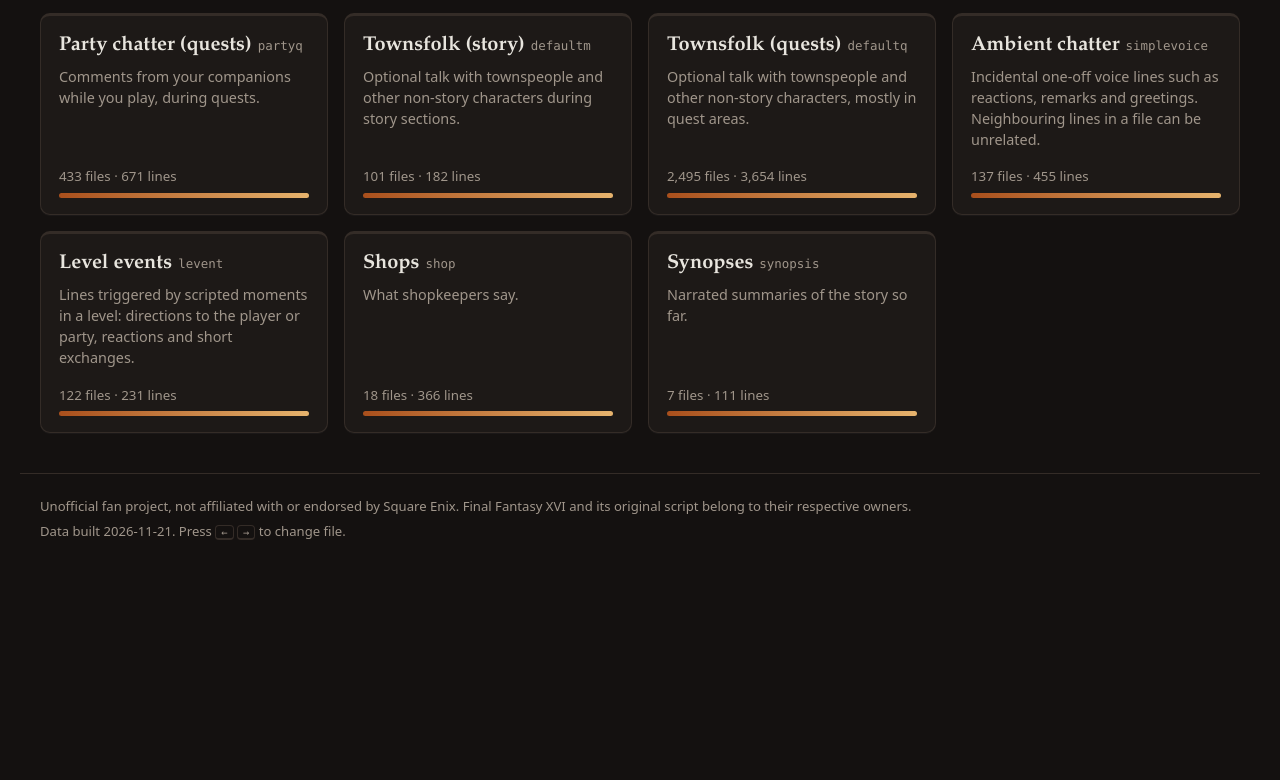
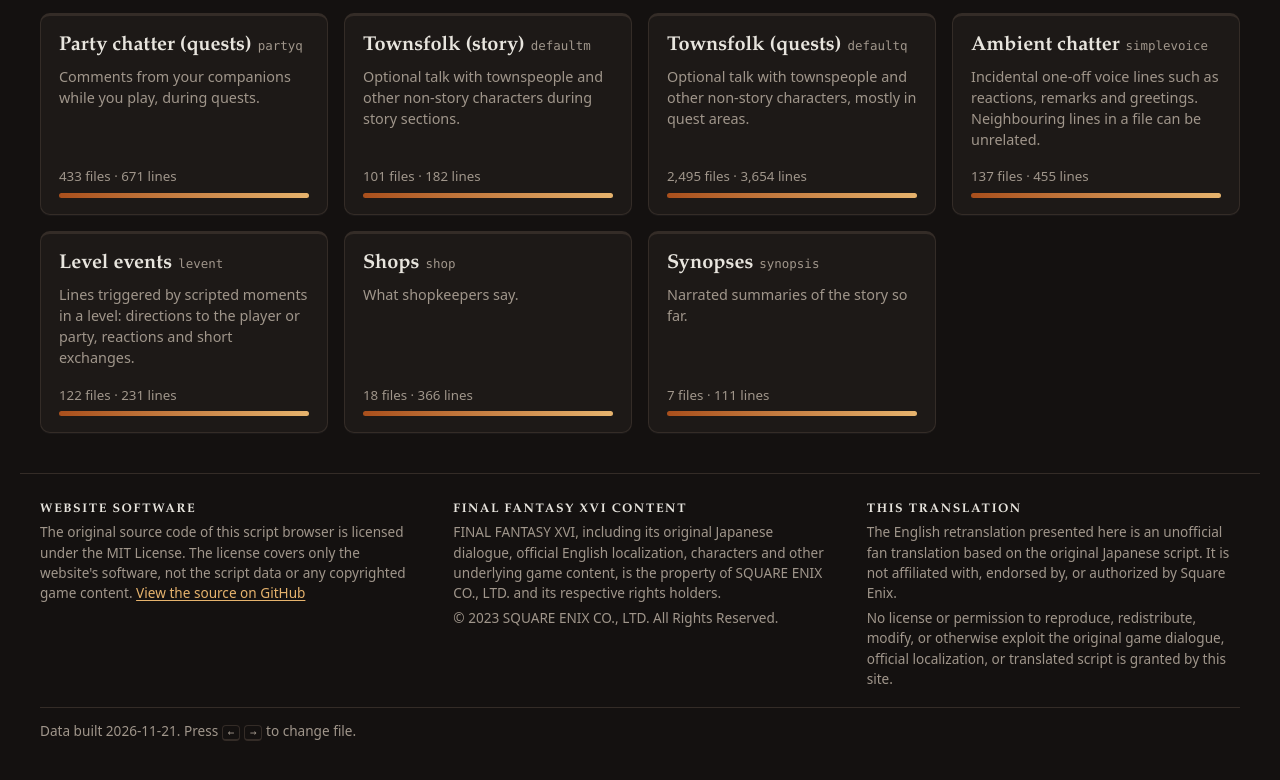
Before and after one commit to darklinkpower/ffxvi-faithful-localization, a plain HTML site: page docs/index.html in a window 1280 px wide. Shown: the part 1846-2626 px from the top of the page. Before the commit the page ends 2427 px from the top, so only its background shows below. Drawn offline with Linux system fonts and the light colour scheme.

Commit message:
Add links to GitHub source and notice to docs

```diff
--- a/docs/index.html
+++ b/docs/index.html
@@ -5,8 +5,8 @@
 <meta name="viewport" content="width=device-width, initial-scale=1">
 <title>Final Fantasy XVI Faithful English Localization</title>
 <meta name="description" content="Browse the retranslation line by line, next to the Japanese and the official English.">
-<link rel="icon" type="image/svg+xml" href="favicon.svg?v=20261121055030">
-<link rel="stylesheet" href="site.css?v=20261121055030">
+<link rel="icon" type="image/svg+xml" href="favicon.svg?v=20261121063701">
+<link rel="stylesheet" href="site.css?v=20261121063701">
 <script>try{var t=localStorage.getItem('theme');if(t==='light'||t==='dark')document.documentElement.dataset.theme=t;}catch(e){}</script>
 </head>
 <body>
@@ -17,6 +17,7 @@
     <a href="#/">Browse</a>
     <a href="#/about" class="nav-about" hidden>About</a>
     <a href="#/search" class="nav-search">Search</a>
+    <a href="#" id="nav-src" class="nav-src" hidden target="_blank" rel="noopener">GitHub</a>
   </nav>
   <a id="dl-top" class="dl" href="#" hidden target="_blank" rel="noopener">Download</a>
   <button id="theme" type="button" class="ghost icon" title="Switch between light and dark" aria-label="Switch between light and dark">
@@ -46,9 +47,24 @@
 <main id="app" tabindex="-1" aria-live="polite"><p class="note">Loading…</p></main>
 
 <footer>
-  <p>Unofficial fan project, not affiliated with or endorsed by Square Enix. Final Fantasy XVI and its original script belong to their respective owners.</p>
-  <p>Data built 2026-11-21. <span class="f-hint">Press <kbd>/</kbd> to search. </span>Press <kbd>←</kbd> <kbd>→</kbd> to change file.</p>
+  <div class="foot-grid">
+    <section>
+      <h4>Website software</h4>
+      <p>The original source code of this script browser is licensed under the MIT License. The license covers only the website's software, not the script data or any copyrighted game content. <a id="foot-src" href="#" hidden target="_blank" rel="noopener">View the source on GitHub</a></p>
+    </section>
+    <section>
+      <h4>FINAL FANTASY XVI content</h4>
+      <p>FINAL FANTASY XVI, including its original Japanese dialogue, official English localization, characters and other underlying game content, is the property of SQUARE ENIX CO., LTD. and its respective rights holders.</p>
+      <p>© 2023 SQUARE ENIX CO., LTD. All Rights Reserved.</p>
+    </section>
+    <section>
+      <h4>This translation</h4>
+      <p>The English retranslation presented here is an unofficial fan translation based on the original Japanese script. It is not affiliated with, endorsed by, or authorized by Square Enix.</p>
+      <p>No license or permission to reproduce, redistribute, modify, or otherwise exploit the original game dialogue, official localization, or translated script is granted by this site.</p>
+    </section>
+  </div>
+  <p class="foot-meta">Data built 2026-11-21. <span class="f-hint">Press <kbd>/</kbd> to search. </span>Press <kbd>←</kbd> <kbd>→</kbd> to change file.</p>
 </footer>
-<script src="site.js?v=20261121055030" defer></script>
+<script src="site.js?v=20261121063701" defer></script>
 </body>
 </html>
--- a/docs/site.css
+++ b/docs/site.css
@@ -139,6 +139,10 @@ body.hide-jp .line .c-jp, body.hide-off .line .c-off { display: none; } body.hid
   .tag { display: block; } .top nav { gap: 12px; }
 }
 @media (max-width: 520px) { .fields { grid-template-columns: 1fr; } main, .top, .filters, footer { padding-left: 14px; padding-right: 14px; } }
-footer { color: var(--muted); font-size: .82rem; padding-top: 18px; padding-bottom: 36px; border-top: 1px solid var(--line); }
+footer { color: var(--muted); font-size: .85rem; padding-top: 28px; padding-bottom: 36px; border-top: 1px solid var(--line); }
 footer p { margin: 4px 0; }
+.foot-grid { display: grid; grid-template-columns: repeat(3, minmax(0, 1fr)); gap: 8px 40px; margin-bottom: 14px; }
+.foot-grid h4 { margin: 0 0 6px; font: 600 .78rem var(--head-font); letter-spacing: .12em; text-transform: uppercase; color: var(--ink); }
+.foot-grid p { line-height: 1.5; } .foot-meta { border-top: 1px solid var(--line); padding-top: 12px; margin-top: 4px; }
+@media (max-width: 860px) { .foot-grid { grid-template-columns: 1fr; } }
 @media print { .filters, .topbar, footer { display: none; } .line { break-inside: avoid; } }
--- a/docs/site.js
+++ b/docs/site.js
@@ -284,6 +284,7 @@ function applyFeatures() {
   const F = M.features, b = document.body.classList;
   b.toggle('no-jp', !F.japanese); b.toggle('no-off', !F.official); b.toggle('no-rom', !F.romaji); b.toggle('no-filters', !F.filters);
   $('.nav-about').hidden = !M.about; $('#filters').hidden = !F.filters;
+  if (M.source) ['#nav-src', '#foot-src'].forEach(s => { const a = $(s); a.href = M.source; a.hidden = false; });
   const dl = $('#dl-top'); if (M.hero.download_url) { dl.href = M.hero.download_url; dl.textContent = M.hero.download_label; dl.hidden = false; }
 }
 function applyCols() {                              // the saved choice drives the body classes; the switches exist only on pages that list lines
```
Also changed, not shown: docs/data/manifest.json.
